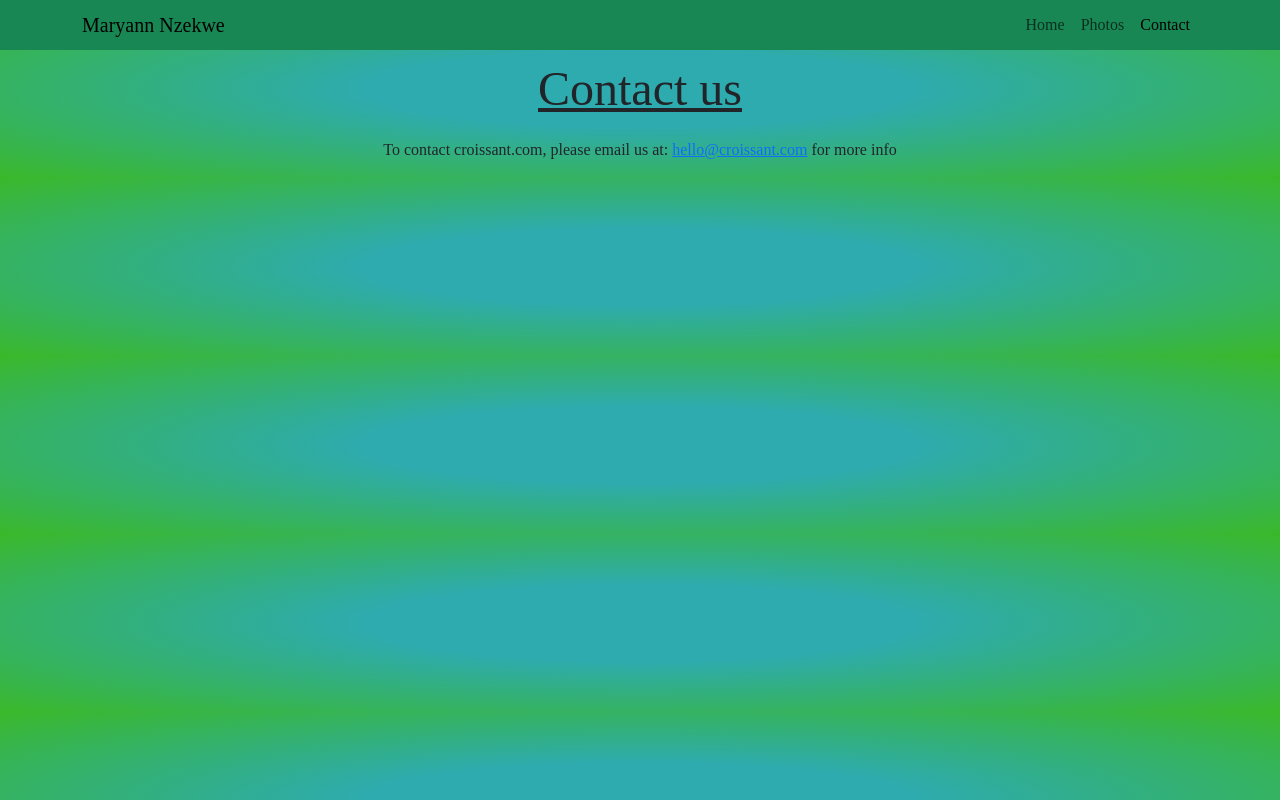
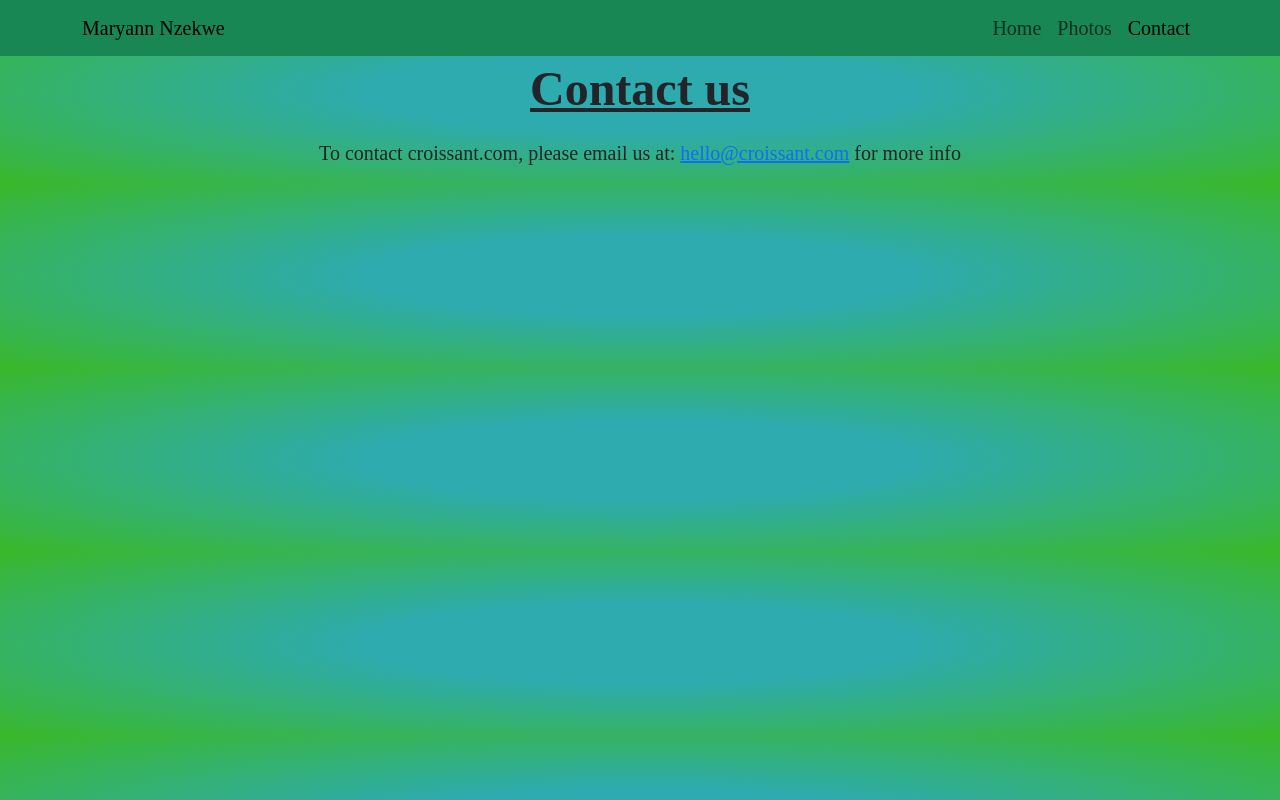
Before and after one commit to MaryannNIM/Croissant, a plain HTML site: page contact.html in a window 1280 px wide. Drawn offline with nearby package versions, Linux system fonts and the light colour scheme.

Commit message:
Edited the font-size

```diff
--- a/contact.html
+++ b/contact.html
@@ -52,7 +52,7 @@
         </div>
       </div>
     </nav>
-    <h1>Contact us</h1>
+    <h1><strong>Contact us</strong></h1>
     <p>
       To contact croissant.com, please email us at:
       <a href="mailto:hello@croissant.com" title="contact us by email"
--- a/src/styles.css
+++ b/src/styles.css
@@ -1,7 +1,5 @@
 :root {
   --font-family: var(--sans-serif);
-  --primary-color: #6c63ff;
-  --secondary-color: #1d7da7cc;
   --box-shadow: 10px 10px 4px rgba(1, 4, 34, 0.7);
   --gradient: radial-gradient(rgb(46, 171, 175) 30%, rgb(58, 184, 42) 100%);
 }
@@ -10,7 +8,7 @@ body {
   font-family: var(--font-family);
   font-weight: 400;
   line-height: 1.5;
-  color: #212529;
+  font-size: 20px;
   background: var(--gradient);
 }
 h1 {
```
